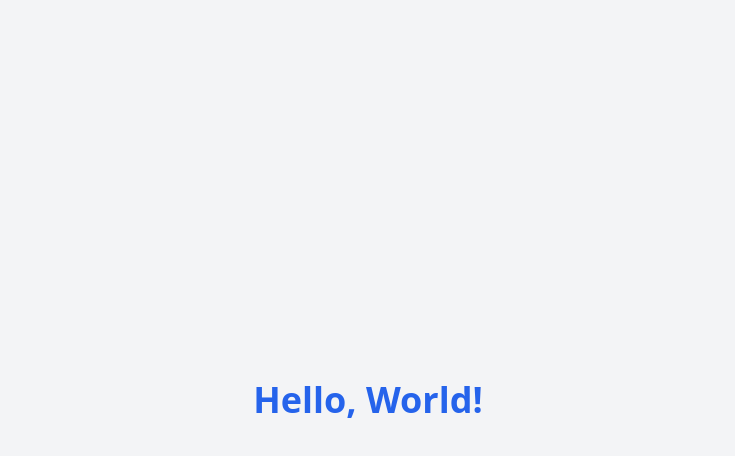
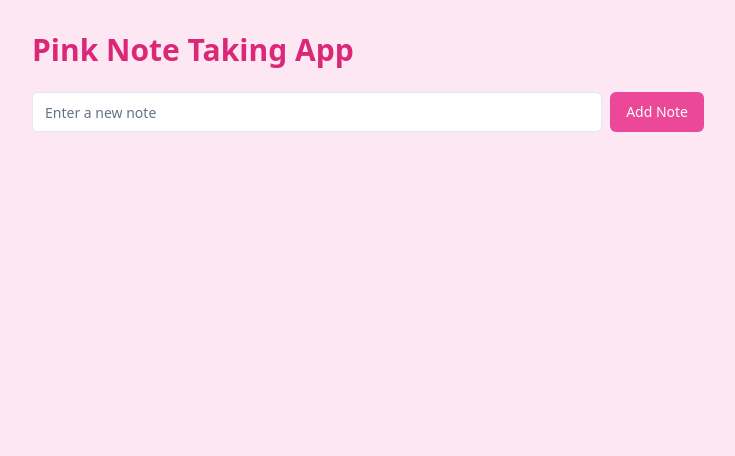
Before and after one commit to GPT-Engineer-App-Dev/simple-react-joy, a React (Vite) app: page / in a window 1280 px wide. Shown: the top 456 px of the page, without its empty margins (272-1007 px from the left). Built offline with nearby package versions, Linux system fonts and the light colour scheme.

Commit message:
GPT Engineer Update

```diff
--- a/src/pages/Index.jsx
+++ b/src/pages/Index.jsx
@@ -1,9 +1,60 @@
-import React from 'react';
+import React, { useState } from 'react';
+import { Trash2 } from 'lucide-react';
+import { Button } from '@/components/ui/button';
+import { Input } from '@/components/ui/input';
+import { Card, CardContent } from '@/components/ui/card';
 
 export default function Index() {
+  const [notes, setNotes] = useState([]);
+  const [newNote, setNewNote] = useState('');
+
+  const addNote = () => {
+    if (newNote.trim() !== '') {
+      setNotes([...notes, newNote]);
+      setNewNote('');
+    }
+  };
+
+  const deleteNote = (index) => {
+    const updatedNotes = notes.filter((_, i) => i !== index);
+    setNotes(updatedNotes);
+  };
+
   return (
-    <div className="flex items-center justify-center min-h-screen bg-gray-100">
-      <h1 className="text-4xl font-bold text-blue-600">Hello, World!</h1>
+    <div className="min-h-screen bg-pink-100 p-8">
+      <div className="max-w-2xl mx-auto">
+        <h1 className="text-3xl font-bold text-pink-600 mb-6">Pink Note Taking App</h1>
+
+        <div className="flex mb-4">
+          <Input
+            type="text"
+            value={newNote}
+            onChange={(e) => setNewNote(e.target.value)}
+            placeholder="Enter a new note"
+            className="flex-grow mr-2"
+          />
+          <Button onClick={addNote} className="bg-pink-500 hover:bg-pink-600 text-white">
+            Add Note
+          </Button>
+        </div>
+
+        <div className="space-y-4">
+          {notes.map((note, index) => (
+            <Card key={index} className="bg-white">
+              <CardContent className="flex justify-between items-center p-4">
+                <p className="text-gray-800">{note}</p>
+                <Button
+                  onClick={() => deleteNote(index)}
+                  variant="ghost"
+                  className="text-pink-500 hover:text-pink-600"
+                >
+                  <Trash2 size={20} />
+                </Button>
+              </CardContent>
+            </Card>
+          ))}
+        </div>
+      </div>
     </div>
   );
 }
```
